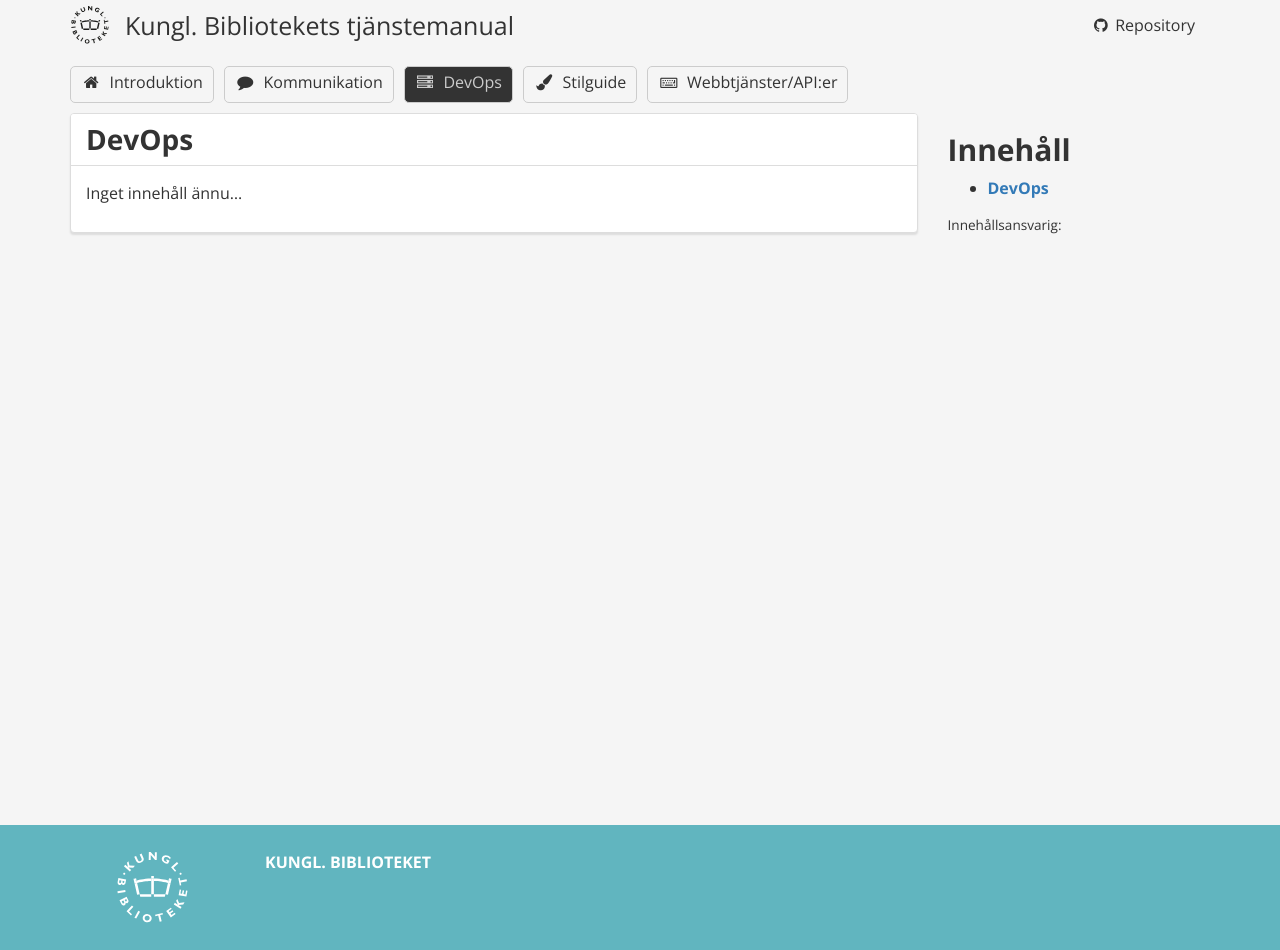
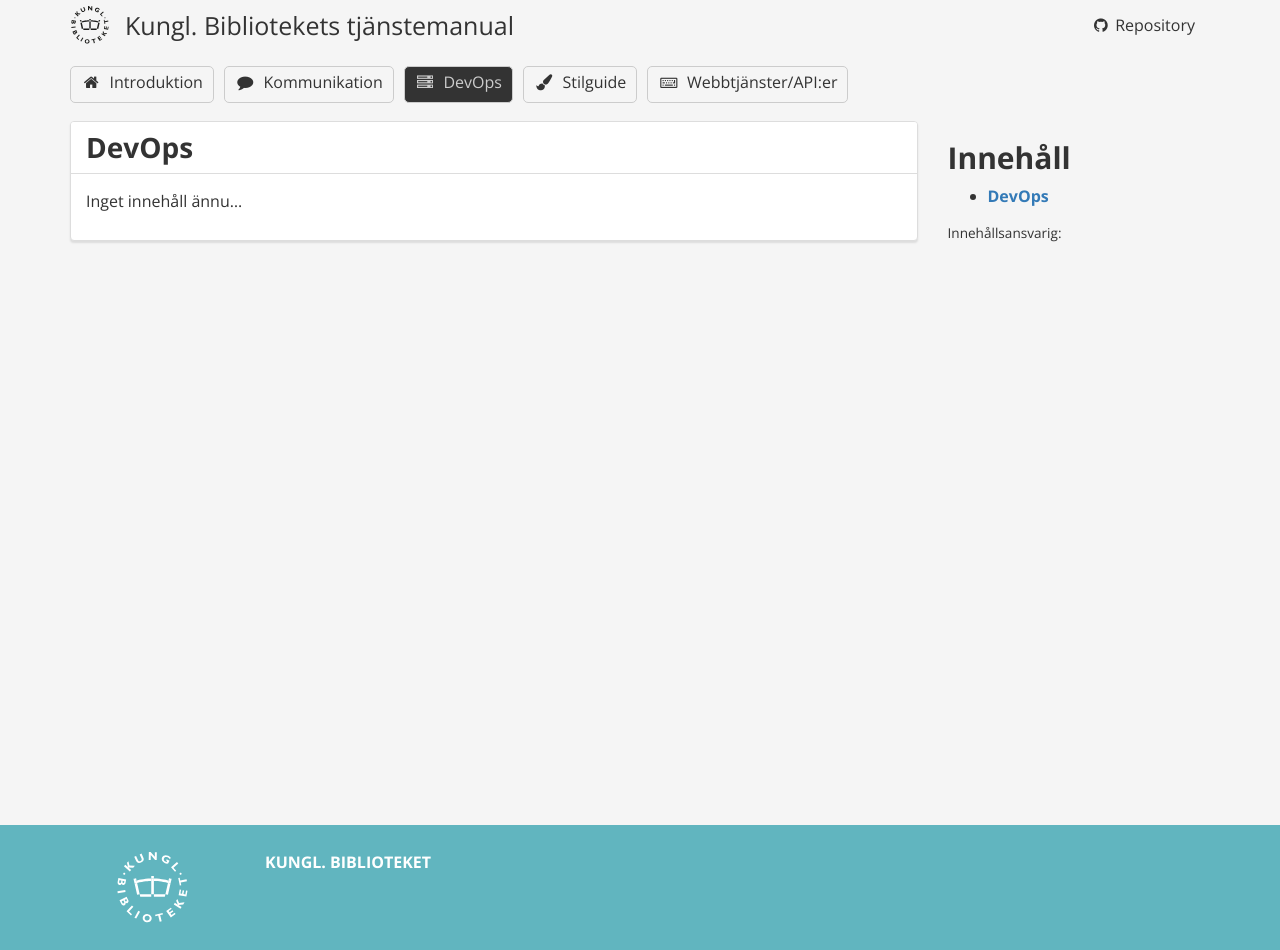
Before and after one commit to Kungbib/service-manual, a Jekyll site: the page built from devops.md, in a window 1280 px wide. Built offline with Jekyll 4.4.1, drawn with Linux system fonts in a browser that asks for light colours; nearby versions of some CDN libraries.

Commit message:
menu css

```diff
--- a/css/main.scss
+++ b/css/main.scss
@@ -46,6 +46,7 @@ main {
   li {
     display: inline-block;
     margin-right: 1em;
+    margin-bottom: 1em;
     border: 1px solid #ccc;
     border-radius: 5px;
     padding: 3px 10px;
@@ -76,3 +77,7 @@ main {
 li.active {
   font-weight: bold;
 }
+
+.sidebar {
+  margin-bottom: 1em;
+}
```
